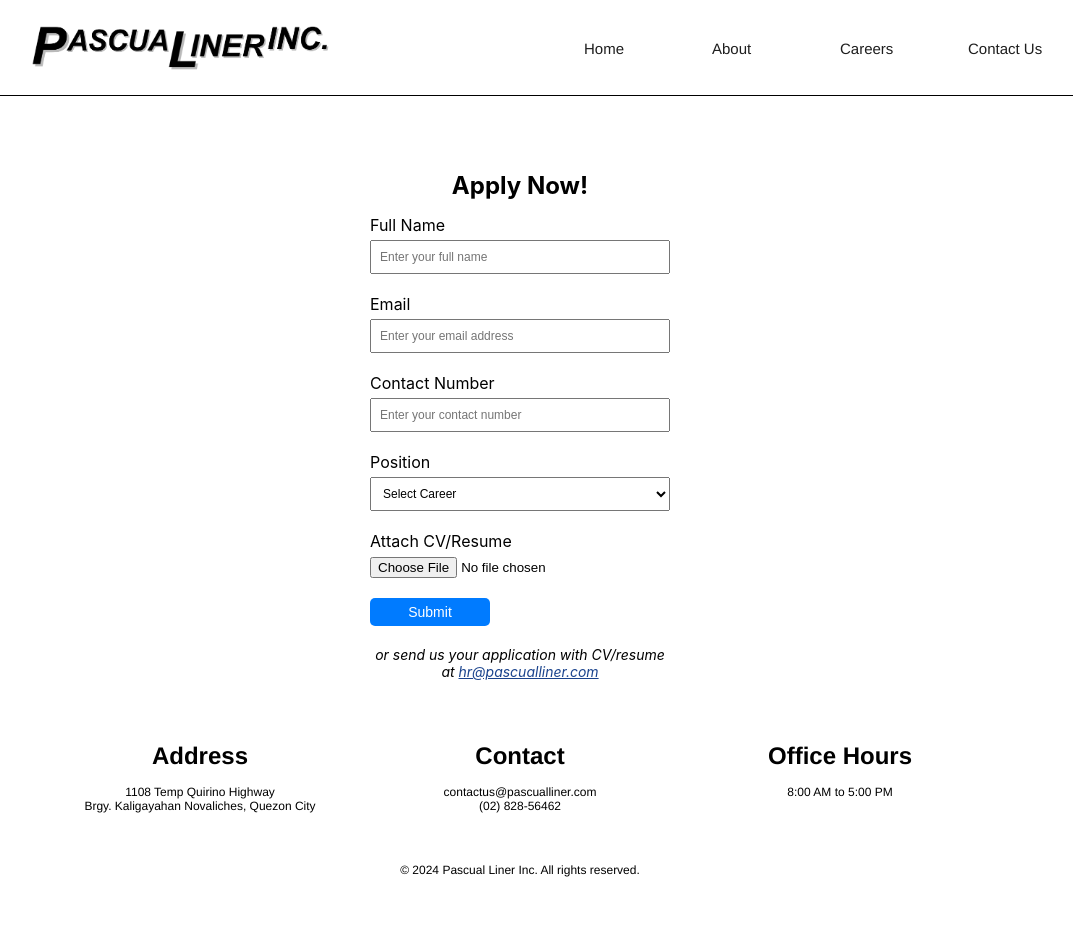
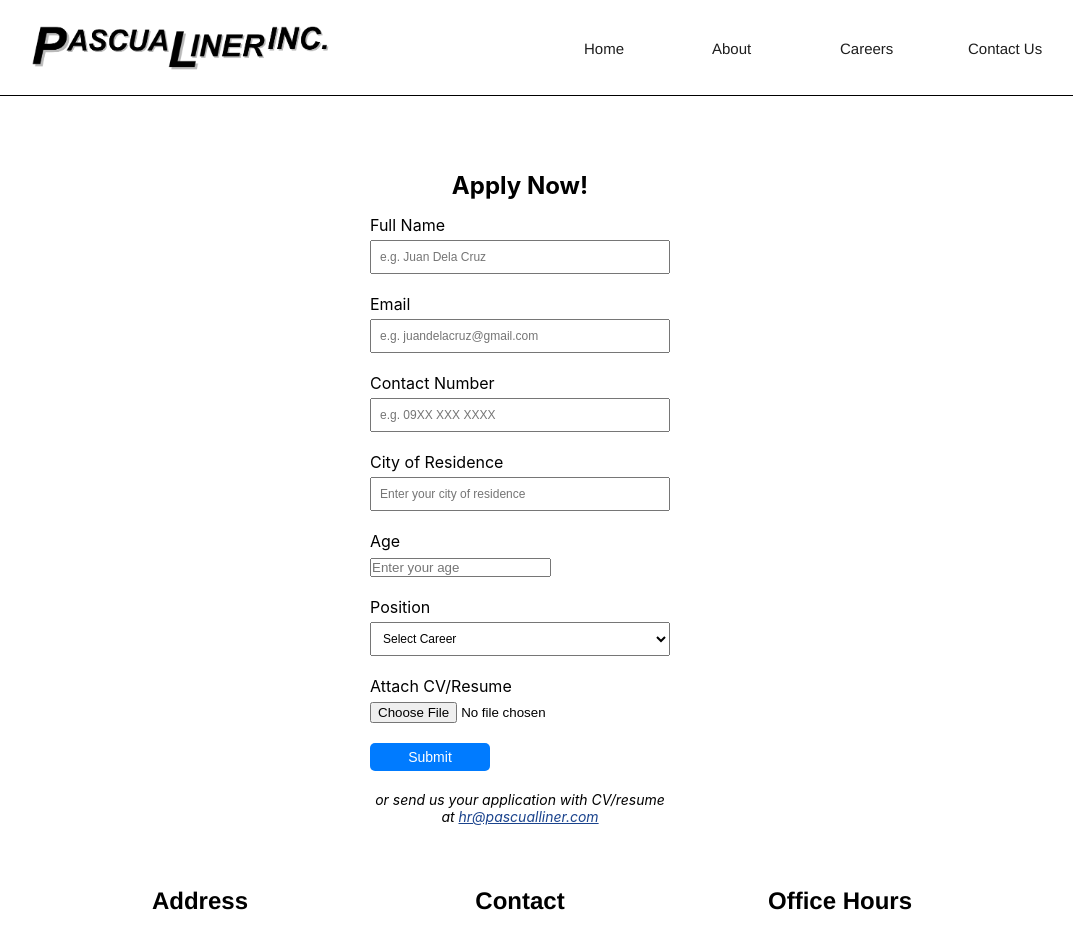
Before and after one commit to kaitiepiee/pli-app, a React (Create React App) app: page /Careers in a window 1280 px wide. Shown: the top 930 px of the page, without its empty margins (120-1193 px from the left). Built offline with nearby package versions, Linux system fonts and the light colour scheme.

Commit message:
quick updates

```diff
--- a/src/pages/Careers.js
+++ b/src/pages/Careers.js
@@ -20,15 +20,23 @@ function Careers() {
       </div>
       <div className="form-field">
         <label htmlFor="fullName">Full Name</label>
-        <input type="text" id="fullName" placeholder="Enter your full name" />
+        <input type="text" id="fullName" placeholder="e.g. Juan Dela Cruz" />
       </div>
       <div className="form-field">
         <label htmlFor="email">Email</label>
-        <input type="email" id="email" placeholder="Enter your email address" />
+        <input type="email" id="email" placeholder="e.g. juandelacruz@gmail.com" />
       </div>
       <div className="form-field">
         <label htmlFor="contactNumber">Contact Number</label>
-        <input type="text" id="contactNumber" placeholder="Enter your contact number" />
+        <input type="text" id="contactNumber" placeholder="e.g. 09XX XXX XXXX" />
+      </div>
+      <div className="form-field">
+        <label htmlFor="city">City of Residence</label>
+        <input type="text" id="city" placeholder="Enter your city of residence" />
+      </div>
+      <div className="form-field">
+        <label htmlFor="age">Age</label>
+        <input type="number" id="age" placeholder="Enter your age" />
       </div>
       <div className="form-field">
         <label htmlFor="position">Position</label>
--- a/src/pages/Footer.js
+++ b/src/pages/Footer.js
@@ -6,12 +6,12 @@ export const Footer = () => {
     <footer className="footer">
       <div className="section">
         <div className="div">Address</div>
-        <div className="subtitle">1108 Temp Quirino Highway <br />Brgy. Kaligayahan Novaliches, Quezon City</div>
+        <div className="subtitle">1108 Temp Quirino Highway <br />Brgy. Kaligayahan Novaliches, Quezon City <br/> near S&R Commonwealth and Ninja Van Office</div>
       </div>
       <div className="section">
         <div className="div">Contact</div>
-        <div className="subtitle">contactus@pascualliner.com</div>
-        <div className="subtitle">(02) 828-56462</div>
+        <div className="subtitle">admin@pascualliner.com</div>
+        <div className="subtitle">(8) 828-56462</div>
       </div>
       <div className="section">
         <div className="div">Office Hours</div>
```
